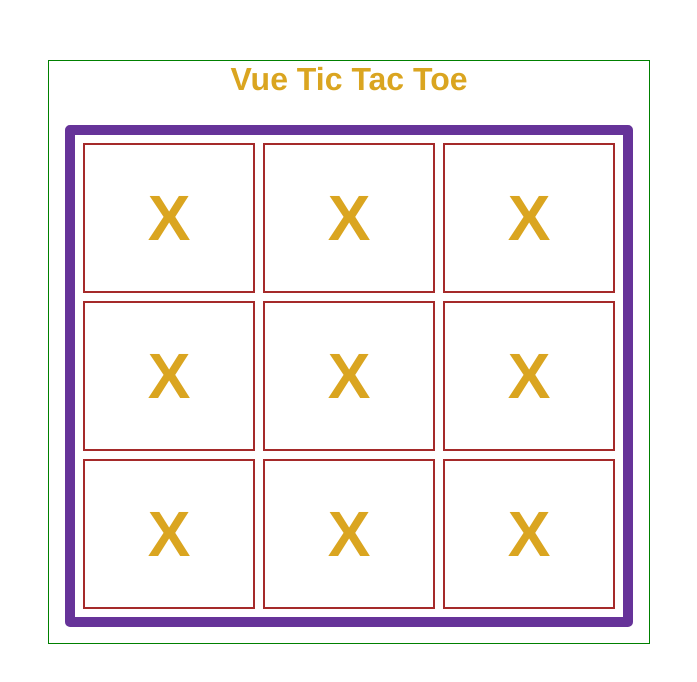
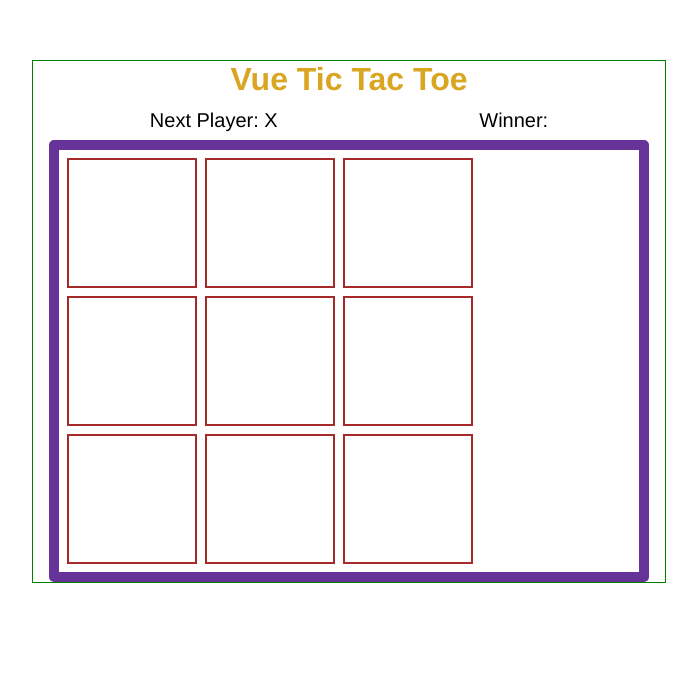
Before and after one commit to railsstudent/vue-tic-tac-toe, a Vue app: page / in a window 1280 px wide. Shown: the top 682 px of the page, without its empty margins (291-988 px from the left). Built offline with nearby package versions, Linux system fonts and the light colour scheme.

Commit message:
feat: check winner
Signed-off-by: Connie Leung <cleung334@gmail.com>

```diff
--- a/src/components/Board.vue
+++ b/src/components/Board.vue
@@ -5,16 +5,16 @@
       v-for="(square, i) of board"
       :key="`square-${i}`"
       :value="square"
+      :index="i"
+      @setMove="update"
     ></Square>
   </div>
 </template>
 
 <script lang="ts">
-import { Component, Vue, Provide } from "vue-property-decorator";
+import { Component, Vue, Provide, Prop } from "vue-property-decorator";
 import Square from "./Square.vue";
-
-const PLAYER_X = "X";
-// const PLAYER_Y = "O";
+import { STATE } from "../constants";
 
 @Component({
   components: {
@@ -25,9 +25,53 @@ export default class Board extends Vue {
   @Provide()
   board: string[] = [];
 
+  @Prop()
+  nextPlayer: string;
+
   mounted() {
-    this.board = Array(9).fill(PLAYER_X);
-    console.log("board", this.board);
+    this.board = Array(9).fill("");
+  }
+
+  update(index: number) {
+    this.board = this.board.reduce(
+      (acc, v, i) =>
+        i === index ? acc.concat(this.nextPlayer) : acc.concat(v),
+      [] as string[]
+    );
+    const gameState = this.checkWinner();
+    if (gameState === STATE.ONGOING) {
+      this.$emit("changePlayer");
+    } else {
+      this.$emit("announcementWinner", gameState);
+    }
+  }
+
+  checkWinner() {
+    const winningMoves = [
+      [0, 1, 2],
+      [3, 4, 5],
+      [6, 7, 8],
+      [0, 3, 6],
+      [1, 4, 7],
+      [2, 5, 8],
+      [0, 4, 8],
+      [2, 4, 6]
+    ];
+
+    // let hasWinner = true;
+    for (let i = 0; i < winningMoves.length; i++) {
+      // hasWinner = true;
+      const hasWinner =
+        winningMoves[i].filter(m => this.board[m] !== this.nextPlayer)
+          .length === 0;
+      if (hasWinner) {
+        return STATE.WINNER;
+      }
+    }
+    if (this.board.filter(v => v !== "").length === 9) {
+      return STATE.TIED;
+    }
+    return STATE.ONGOING;
   }
 }
 </script>
@@ -35,12 +79,12 @@ export default class Board extends Vue {
 <!-- Add "scoped" attribute to limit CSS to this component only -->
 <style scoped lang="scss">
 .board {
-  --width: 150px;
+  --width: 130px;
 
   display: grid;
   grid-gap: 0.5rem;
-  grid-template-columns: repeat(3, minmax(var(--width), 1fr));
-  grid-template-rows: repeat(3, minmax(var(--width), 1fr));
+  grid-template-columns: repeat(3, var(--width));
+  grid-template-rows: repeat(3, var(--width));
 
   padding: 0.5rem;
 
@@ -58,7 +102,7 @@ export default class Board extends Vue {
 
 @media screen and (min-width: 451px) and (max-width: 550px) {
   .board {
-    --width: 120px;
+    --width: 110px;
   }
 }
 </style>
--- a/src/components/Game.vue
+++ b/src/components/Game.vue
@@ -1,20 +1,50 @@
 <template>
   <div class="game">
     <h1>Vue Tic Tac Toe</h1>
-    <Board></Board>
+    <div class="info-container">
+      <p class="info">Next Player: {{ nextPlayer }}</p>
+      <p class="info">Winner: {{ winner }}</p>
+    </div>
+    <Board
+      :nextPlayer="nextPlayer"
+      @changePlayer="changePlayer"
+      @announcementWinner="announceWinner"
+    ></Board>
   </div>
 </template>
 
 <script lang="ts">
-import { Component, Vue } from "vue-property-decorator";
+import { Component, Vue, Provide } from "vue-property-decorator";
 import Board from "./Board.vue";
+import { STATE } from "@/constants";
+
+const PLAYER_X = "X";
+const PLAYER_O = "O";
 
 @Component({
   components: {
     Board
   }
 })
-export default class Game extends Vue {}
+export default class Game extends Vue {
+  @Provide()
+  nextPlayer = PLAYER_X;
+
+  @Provide()
+  winner = "";
+
+  changePlayer() {
+    this.nextPlayer = this.nextPlayer === PLAYER_X ? PLAYER_O : PLAYER_X;
+  }
+
+  announceWinner(state: STATE) {
+    if (state == STATE.WINNER) {
+      this.winner = this.nextPlayer;
+    } else if (state === STATE.TIED) {
+      this.winner = "tied";
+    }
+  }
+}
 </script>
 
 <!-- Add "scoped" attribute to limit CSS to this component only -->
@@ -36,11 +66,21 @@ h1 {
   height: auto;
   max-height: 600px;
   border: 1px solid green;
+  padding: 0 1rem;
 
   .board {
-    margin: 1rem;
     border: 10px solid rebeccapurple;
     border-radius: 5px;
+  }
+
+  p.info {
+    font-size: 1.25rem;
+    margin-bottom: 0.5rem;
+  }
+
+  .info-container {
+    display: flex;
+    justify-content: space-around;
   }
 }
 
--- a/src/components/Square.vue
+++ b/src/components/Square.vue
@@ -1,6 +1,6 @@
 <template>
-  <div>
-    <h1>{{ value }}</h1>
+  <div @click="setMove">
+    <span>{{ value }}</span>
   </div>
 </template>
 
@@ -11,6 +11,15 @@ import { Component, Vue, Prop } from "vue-property-decorator";
 export default class Square extends Vue {
   @Prop()
   value: string;
+
+  @Prop()
+  index: number;
+
+  setMove() {
+    if (!this.value) {
+      this.$emit("setMove", this.index);
+    }
+  }
 }
 </script>
 
@@ -22,7 +31,7 @@ div {
   align-items: center;
 }
 
-h1 {
+span {
   --cell-size: 4rem;
   color: goldenrod;
   font-size: var(--cell-size);
@@ -31,13 +40,13 @@ h1 {
 }
 
 @media screen and (max-width: 450px) {
-  h1 {
+  span {
     --cell-size: 2rem;
   }
 }
 
 @media screen and (min-width: 451px) and (max-width: 550px) {
-  h1 {
+  span {
     --cell-size: 3rem;
   }
 }
--- /dev/null
+++ b/src/constants.ts
@@ -0,0 +1,5 @@
+export enum STATE {
+  WINNER,
+  ONGOING,
+  TIED
+}
```
